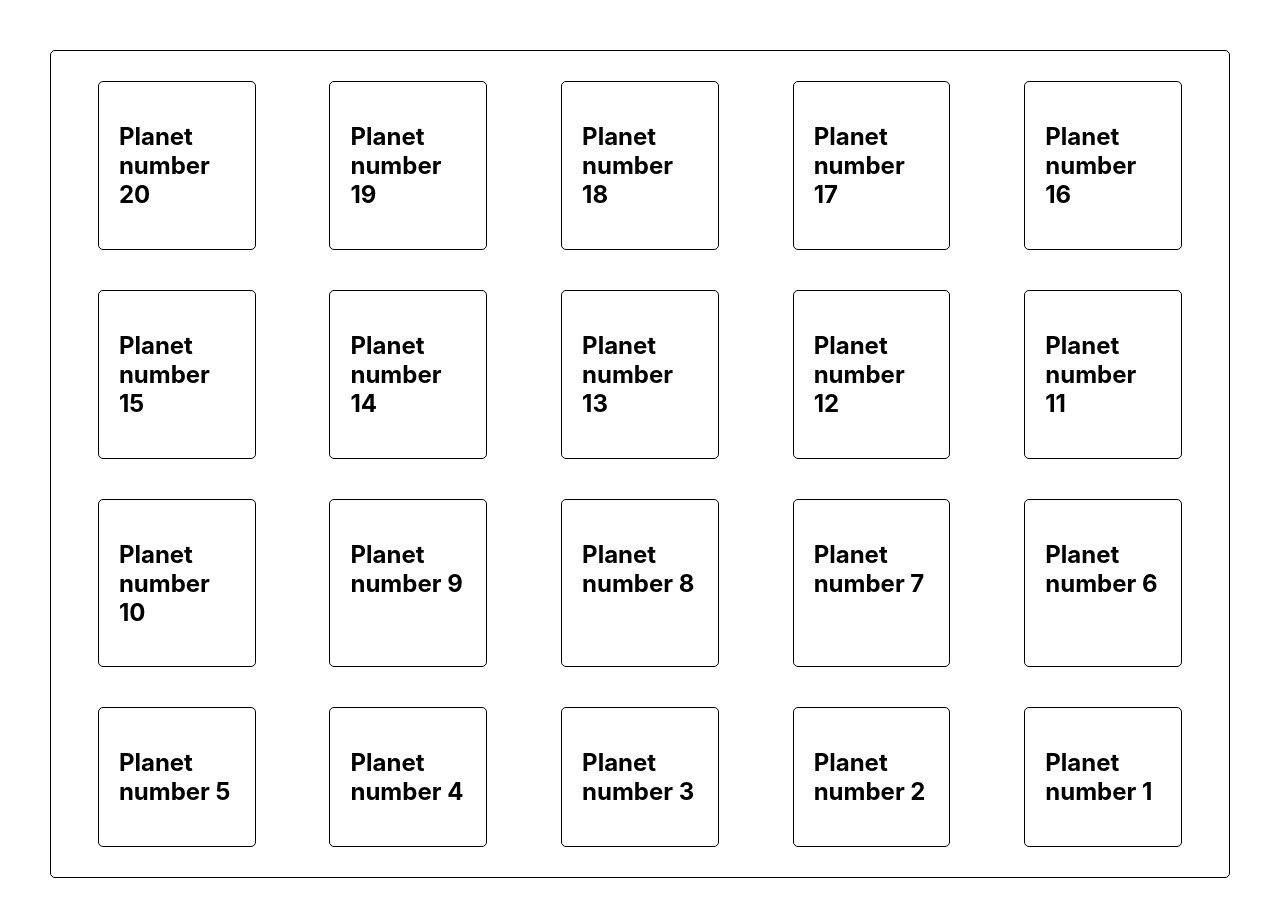
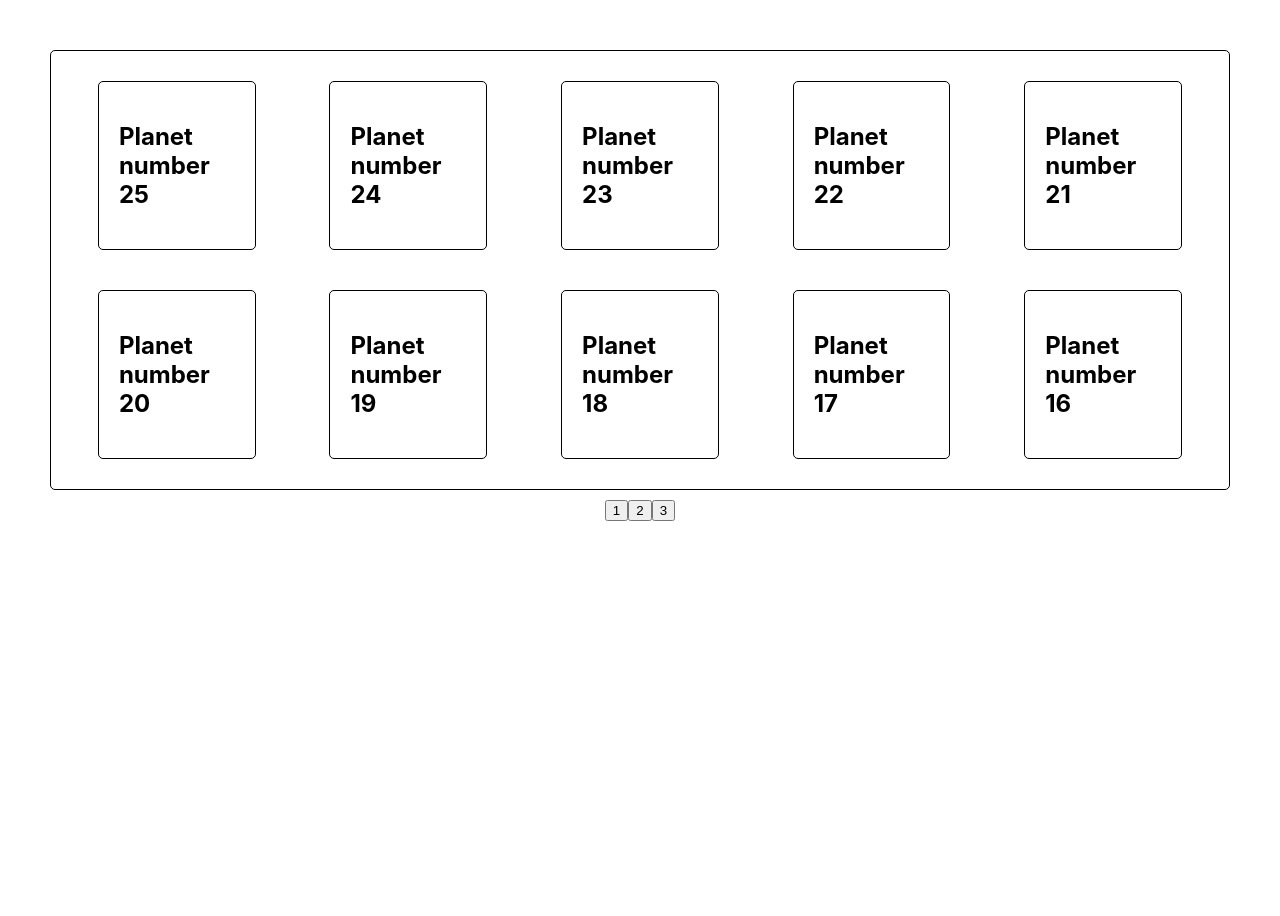
Before and after one commit to jurisportfolio/planets-swapi-graphql-apollo, a React (Create React App) app: page / in a window 1280 px wide. Shown: the top 916 px of the page. After the commit the page ends 800 px from the top, so only its background shows below. Built offline with nearby package versions, Linux system fonts and the light colour scheme.

Commit message:
UI in progress; paggination works; automaticly generation pages in progress

```diff
--- a/src/App.js
+++ b/src/App.js
@@ -6,6 +6,7 @@ import uuidv4 from "uuid/v4";
 const StyledApp = styled.div`
   display: flex;
   justify-content: center;
+  flex-direction: column;
 `;
 
 
@@ -18,15 +19,15 @@ function generatePlanets(listOfPlanets, amount, ) {
 
   } else { return listOfPlanets }
 }
-const automaticListOfPlanets = generatePlanets([], 20);
-console.log('automaticListOfPlanets: ', automaticListOfPlanets);
+const automaticListOfPlanets = generatePlanets([], 25);
+
 
 
 
 function App() {
   return (
     <StyledApp>
-      <ListOfPlanetsComponent listOfPlanets={automaticListOfPlanets}/>
+      <ListOfPlanetsComponent listOfPlanets={automaticListOfPlanets} planetsPerPage={10}/>
     </StyledApp>
   );
 }
--- a/src/components/ListOfPlanets.js
+++ b/src/components/ListOfPlanets.js
@@ -1,19 +1,6 @@
 import React from 'react';
 import styled from 'styled-components';
 import PlanetOnListComponent from './PlanetOnList';
-
-import uuidv4 from "uuid/v4";
-
-// function generatePlanets(listOfPlanets, amount, ) {
-//   if (amount > 0) {
-
-//       listOfPlanets.push({id: uuidv4(), name: `Planet number ${amount}`});
-//       return generatePlanets(listOfPlanets, amount - 1);
-
-//   } else { return listOfPlanets }
-// }
-// const automaticListOfPlanets = generatePlanets([], 5);
-// console.log('automaticListOfPlanets: ', automaticListOfPlanets);
 
 const StyledListOfPlanets = styled.div `
   display: flex;
@@ -24,19 +11,67 @@ const StyledListOfPlanets = styled.div `
   border: solid 1px black;
   border-radius: 5px;
   padding: 10px;
-  margin: 50px;
+  margin: 50px 50px 10px 50px;
+
 
 `;
 
+const StyledPaginationPageNumbersComponent = styled.div `
+  display: flex;
+  justify-content: center;
+  margin-bottom: 50px;
+`;
+
+const PageNumberComponent = styled.button `
+`;
+
+const PaginationPageNumbersComponent = ({ changePage, pageNumbers }) => {
+  return(
+
+  <StyledPaginationPageNumbersComponent>
+    {pageNumbers.map((number) =>
+      <PageNumberComponent onClick={changePage} value={number} key={number} pageNumber={number}>
+        {number}
+      </PageNumberComponent>)}
+  </StyledPaginationPageNumbersComponent>
+
+  )
+};
+
 class ListOfPlanetsComponent extends React.Component {
+  state = {
+    currentPage: 1
+  }
+
+  handelChangePage = (event) => {
+    console.log('page: ', event.target.value);
+
+    this.setState({ currentPage: event.target.value});
+  }
 
   render(){
+    const fullListOfPlanets = this.props.listOfPlanets;
+    const planetsPerPage = this.props.planetsPerPage;
+
+    const rangeOfPages = Math.ceil(fullListOfPlanets.length / planetsPerPage);
+    const lastPlanetOnPage = this.state.currentPage * planetsPerPage;
+    console.log('lastPlanetOnPage: ', lastPlanetOnPage);
+    const firstPlanetOnPage = lastPlanetOnPage - planetsPerPage;
+    console.log('firstPlanetOnPage: ', firstPlanetOnPage);
+
+    const listOfPlanetsOnCurrentPage = fullListOfPlanets.slice(firstPlanetOnPage, lastPlanetOnPage);
+
     return(
-      <StyledListOfPlanets>
-        {this.props.listOfPlanets.map((planet) =>
-          <PlanetOnListComponent key={planet.id} name={planet.name} />)
-        }
-      </StyledListOfPlanets>
+      <>
+        <StyledListOfPlanets>
+          {listOfPlanetsOnCurrentPage.map((planet) =>
+            <PlanetOnListComponent key={planet.id} name={planet.name} />)
+          }
+
+        </StyledListOfPlanets>
+        <PaginationPageNumbersComponent changePage={this.handelChangePage} pageNumbers={[1, 2, 3]}/>
+
+      </>
     );
   }
 };
```
